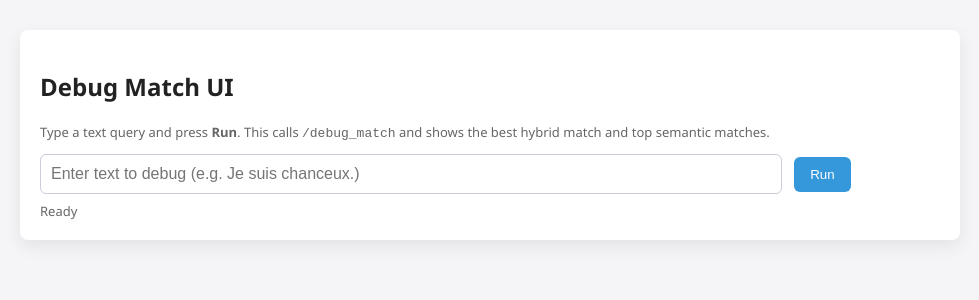
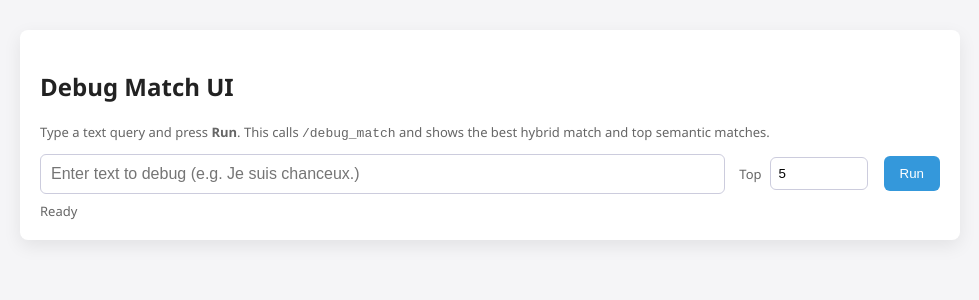
Before and after one commit to tchamna/african-text-to-speech, a Flask app: page /debug in a window 1280 px wide. Shown: the top 300 px of the page, without its empty margins (150-1129 px from the left). Run offline with Flask 3, Linux system fonts and the light colour scheme.

Commit message:
debug(ui): make Top a free numeric input for top_k

```diff
--- a/templates/debug.html
+++ b/templates/debug.html
@@ -20,8 +20,10 @@
         <h2>Debug Match UI</h2>
         <p class="muted">Type a text query and press <strong>Run</strong>. This calls <code>/debug_match</code> and shows the best hybrid match and top semantic matches.</p>
 
-        <div>
+        <div style="display:flex; gap:8px; align-items:center;">
             <input id="qinput" type="text" placeholder="Enter text to debug (e.g. Je suis chanceux.)" />
+            <label class="muted" for="topk" style="margin-left:6px;">Top</label>
+            <input id="topk" type="number" min="1" value="5" placeholder="e.g. 10" style="width:80px; padding:8px; border-radius:6px; border:1px solid #ccd;" title="Enter number of top semantic matches to return" />
             <button id="runBtn">Run</button>
         </div>
 
@@ -51,6 +53,14 @@
         // Pre-fill from query param if present
         const params = new URLSearchParams(window.location.search);
         if (params.has('text')) qinput.value = params.get('text');
+        if (params.has('top_k')) {
+            const tk = params.get('top_k');
+            const sel = document.getElementById('topk');
+            if (sel) {
+                // If value exists in options, select it; otherwise set value
+                if ([...sel.options].some(o => o.value === tk)) sel.value = tk; else sel.value = '5';
+            }
+        }
 
         runBtn.addEventListener('click', async () => {
             const text = qinput.value.trim();
@@ -59,7 +69,8 @@
             resultArea.style.display = 'none';
 
             try {
-                const url = '/debug_match?text=' + encodeURIComponent(text);
+                const topk = document.getElementById('topk') ? document.getElementById('topk').value : '5';
+                const url = '/debug_match?text=' + encodeURIComponent(text) + '&top_k=' + encodeURIComponent(topk);
                 const res = await fetch(url);
                 const data = await res.json();
                 status.textContent = res.ok ? 'OK' : 'Error';
@@ -105,6 +116,14 @@
                 resultArea.style.display = 'block';
             }
         });
+
+        // Allow Enter key to trigger the Run button
+        qinput.addEventListener('keydown', (e) => {
+            if (e.key === 'Enter') {
+                e.preventDefault();
+                runBtn.click();
+            }
+        });
     </script>
 </body>
 </html>
```
